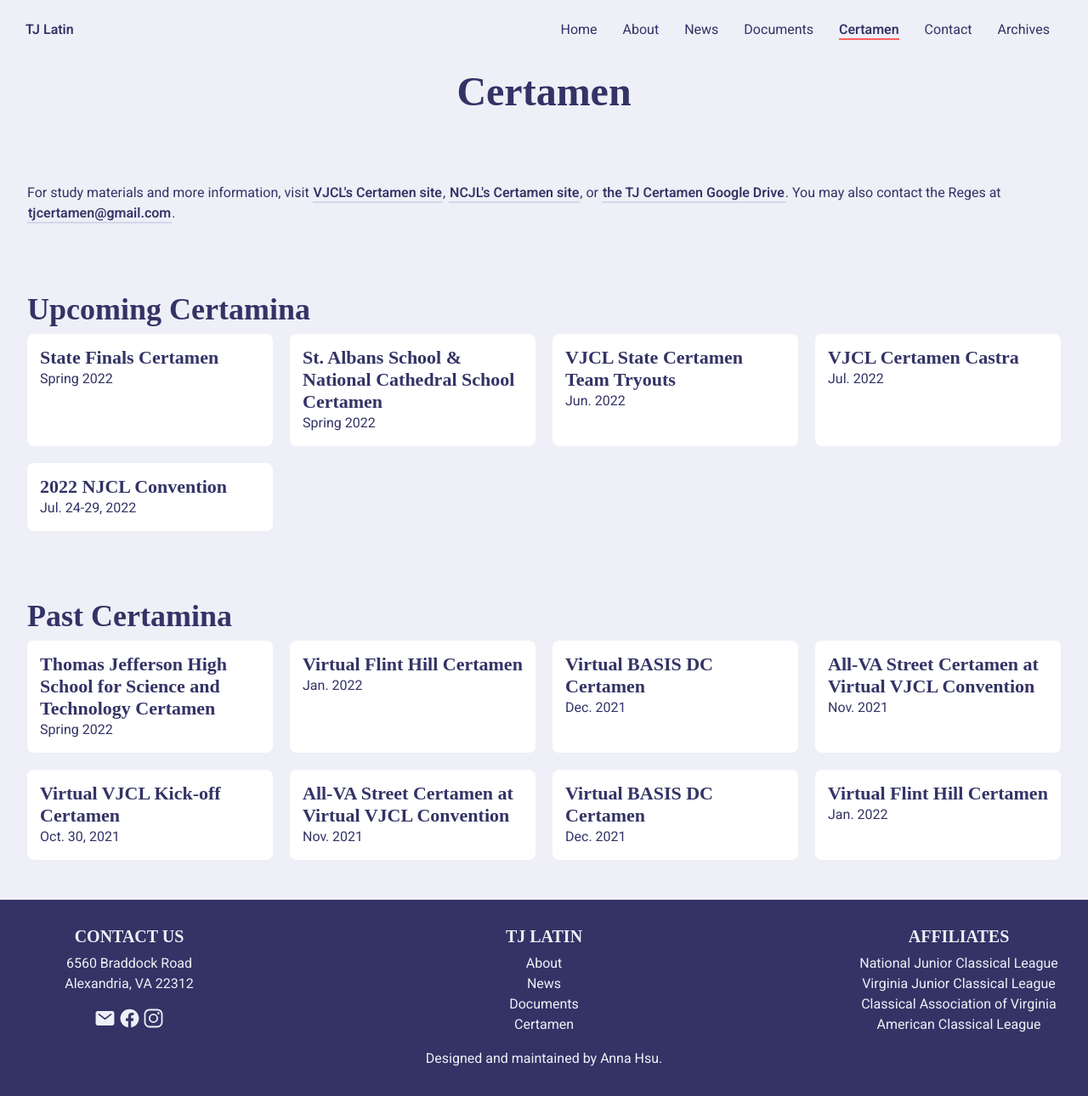
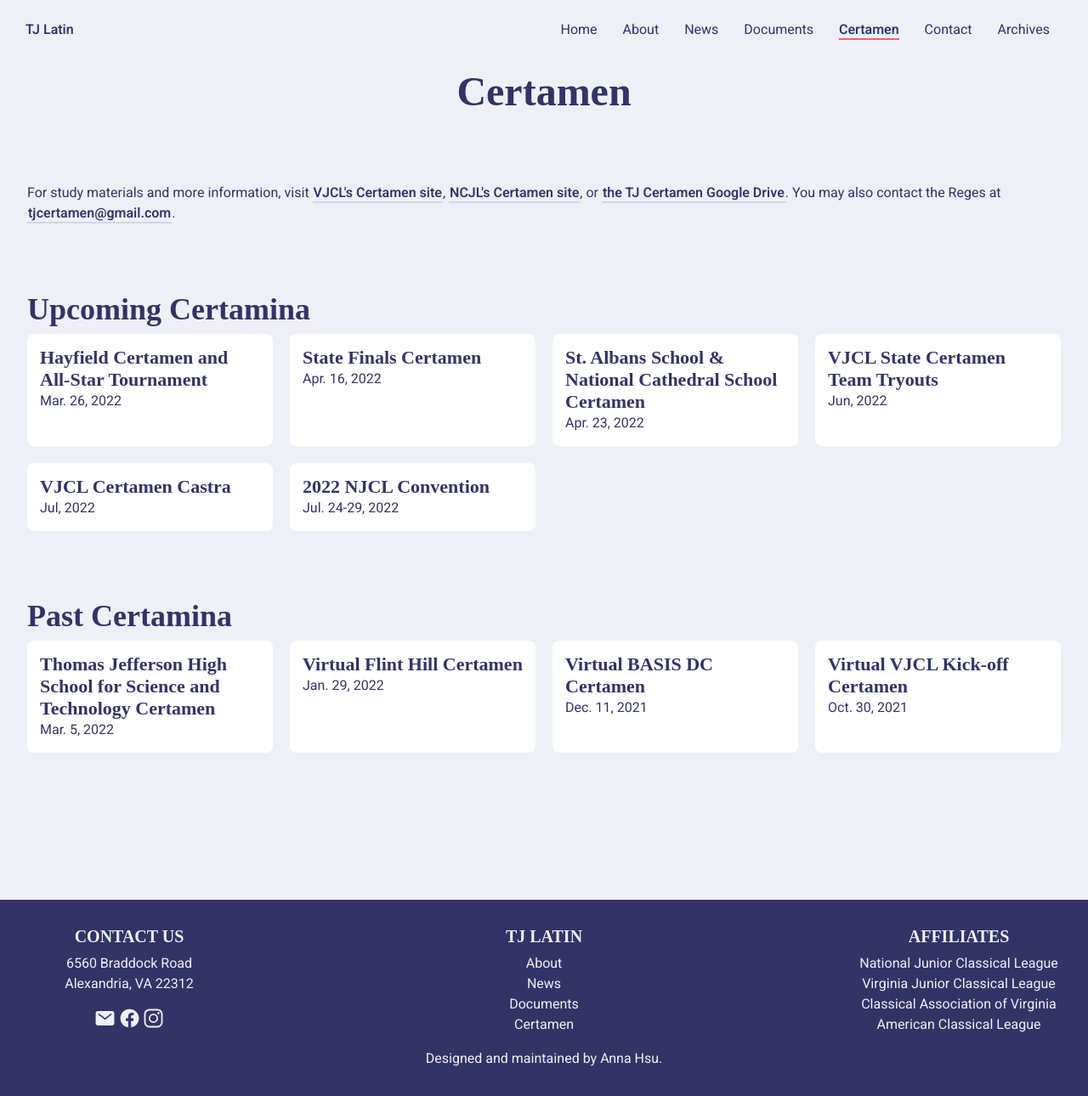
Before and after one commit to TJLatin/website, a Jekyll site: the page built from certamen.html, in a window 1280 px wide and 1290 px high. Shown: the whole window at 85% size. Built offline with Jekyll 4.4.1, drawn with Linux system fonts in a browser that asks for light colours; some web fonts are replaced.

```diff
--- a/_data/certamen.yml
+++ b/_data/certamen.yml
@@ -1,28 +1,22 @@
 upcoming_certamina:
+  - name: Hayfield Certamen and All-Star Tournament
+    date: Mar. 26, 2022
   - name: State Finals Certamen
-    date: Spring 2022
+    date: Apr. 16, 2022
   - name: St. Albans School & National Cathedral School Certamen
-    date: Spring 2022
+    date: Apr. 23, 2022
   - name: VJCL State Certamen Team Tryouts
-    date: Jun. 2022
+    date: Jun, 2022
   - name: VJCL Certamen Castra
-    date: Jul. 2022
+    date: Jul, 2022
   - name: 2022 NJCL Convention
     date: Jul. 24-29, 2022
 past_certamina:
-  - name: Virtual Flint Hill Certamen
-    date: Jan. 2022
-  - name: Virtual BASIS DC Certamen
-    date: Dec. 2021
-  - name: All-VA Street Certamen at Virtual VJCL Convention
-    date: Nov. 2021
   - name: Virtual VJCL Kick-off Certamen
     date: Oct. 30, 2021
-  - name: All-VA Street Certamen at Virtual VJCL Convention
-    date: Nov. 2021
   - name: Virtual BASIS DC Certamen
-    date: Dec. 2021
+    date: Dec. 11, 2021
   - name: Virtual Flint Hill Certamen
-    date: Jan. 2022
+    date: Jan. 29, 2022
   - name: Thomas Jefferson High School for Science and Technology Certamen
-    date: Spring 2022
+    date: Mar. 5, 2022
--- a/certamen.html
+++ b/certamen.html
@@ -10,7 +10,7 @@ nav: /certamen.html
     </section>
     <section class="light-background">
         <div>
-            <p>For study materials and more information, visit <a href="https://virginiajcl.org/certamen.html"
+            <p>For study materials and more information, visit <a href="https://virginiajcl.org/certamen-overview--events.html"
                     target="_blank">VJCL's Certamen site</a>, <a
                     href="https://www.njcl.org/NJCL-Convention/Convention-Contests/Certamen" target="_blank">NCJL's
                     Certamen site</a>, or <a
```
Also changed, not shown: _data/events.yml (+12 -9 lines).
